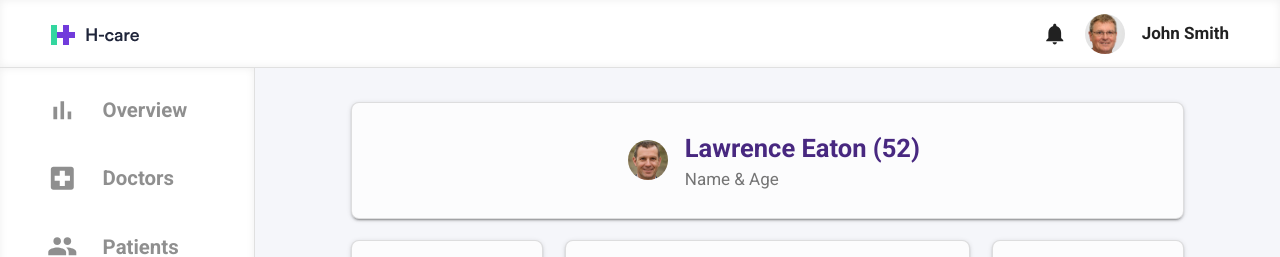
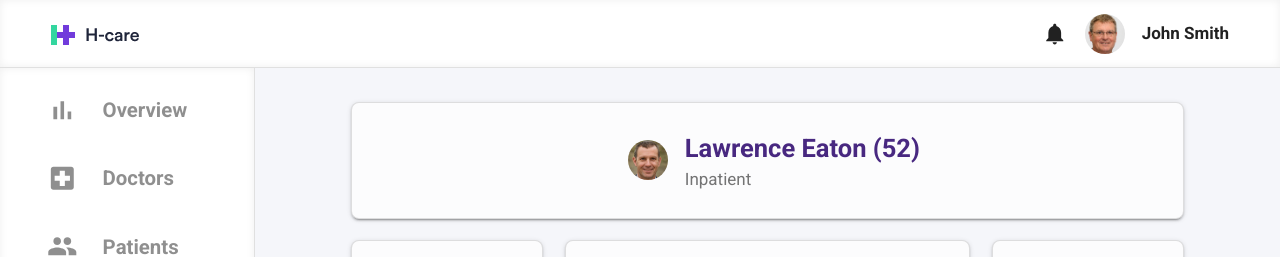
Before and after one commit to JetBoom/healthcare-ui-demo, a React (Create React App) app: page /patients/1 in a window 1280 px wide. Shown: the top 257 px of the page. Built offline with nearby package versions, Linux system fonts and the light colour scheme.

Commit message:
Add a inpatient/outpatient chart

```diff
--- a/public/testdata/patients.json
+++ b/public/testdata/patients.json
@@ -5,6 +5,7 @@
     "department": "Neurology",
     "avatarUrl": "/testcontent/pfp5.jpg",
     "treatmentCosts": 2100,
+    "status": "Inpatient",
     "age": 54
   },
   {
@@ -13,6 +14,7 @@
     "department": "Neurology",
     "avatarUrl": "/testcontent/pfp4.jpg",
     "treatmentCosts": 2700,
+    "status": "Inpatient",
     "age": 52
   },
   {
@@ -21,6 +23,7 @@
     "department": "Cardiology",
     "avatarUrl": "/testcontent/pfp6.jpg",
     "treatmentCosts": 1500,
+    "status": "Inpatient",
     "age": 32
   },
   {
@@ -29,6 +32,7 @@
     "department": "Cardiology",
     "avatarUrl": "/testcontent/pfp6.jpg",
     "treatmentCosts": 800,
+    "status": "Inpatient",
     "age": 36
   },
   {
@@ -37,6 +41,7 @@
     "department": "Cardiology",
     "avatarUrl": "/testcontent/pfp1.jpg",
     "treatmentCosts": 900,
+    "status": "Inpatient",
     "age": 30
   },
   {
@@ -45,6 +50,7 @@
     "department": "Neurology",
     "avatarUrl": "/testcontent/pfp3.jpg",
     "treatmentCosts": 500,
+    "status": "Inpatient",
     "age": 46
   },
   {
@@ -53,6 +59,7 @@
     "department": "Neurology",
     "avatarUrl": "/testcontent/pfp3.jpg",
     "treatmentCosts": 2500,
+    "status": "Inpatient",
     "age": 56
   },
   {
@@ -61,6 +68,7 @@
     "department": "Surgery",
     "avatarUrl": "/testcontent/pfp6.jpg",
     "treatmentCosts": 2500,
+    "status": "Inpatient",
     "age": 50
   },
   {
@@ -69,6 +77,7 @@
     "department": "Cardiology",
     "avatarUrl": "/testcontent/pfp5.jpg",
     "treatmentCosts": 4000,
+    "status": "Inpatient",
     "age": 20
   },
   {
@@ -77,6 +86,7 @@
     "department": "Cardiology",
     "avatarUrl": "/testcontent/pfp7.jpg",
     "treatmentCosts": 12000,
+    "status": "Inpatient",
     "age": 26
   },
   {
@@ -85,6 +95,7 @@
     "department": "Cardiology",
     "avatarUrl": "/testcontent/pfp1.jpg",
     "treatmentCosts": 2500,
+    "status": "Inpatient",
     "age": 44
   },
   {
@@ -93,6 +104,7 @@
     "department": "Neurology",
     "avatarUrl": "/testcontent/pfp1.jpg",
     "treatmentCosts": 2500,
+    "status": "Outpatient",
     "age": 35
   },
   {
@@ -101,6 +113,7 @@
     "department": "Surgery",
     "avatarUrl": "/testcontent/pfp6.jpg",
     "treatmentCosts": 2500,
+    "status": "Inpatient",
     "age": 32
   },
   {
@@ -109,6 +122,7 @@
     "department": "Cardiology",
     "avatarUrl": "/testcontent/pfp4.jpg",
     "treatmentCosts": 656,
+    "status": "Outpatient",
     "age": 25
   },
   {
@@ -117,6 +131,7 @@
     "department": "Cardiology",
     "avatarUrl": "/testcontent/pfp5.jpg",
     "treatmentCosts": 1440,
+    "status": "Inpatient",
     "age": 28
   },
   {
@@ -125,6 +140,7 @@
     "department": "Cardiology",
     "avatarUrl": "/testcontent/pfp2.jpg",
     "treatmentCosts": 2500,
+    "status": "Inpatient",
     "age": 55
   },
   {
@@ -133,6 +149,7 @@
     "department": "Cardiology",
     "avatarUrl": "/testcontent/pfp7.jpg",
     "treatmentCosts": 2500,
+    "status": "Inpatient",
     "age": 18
   },
   {
@@ -141,6 +158,7 @@
     "department": "Surgery",
     "avatarUrl": "/testcontent/pfp4.jpg",
     "treatmentCosts": 2500,
+    "status": "Outpatient",
     "age": 57
   },
   {
@@ -149,6 +167,7 @@
     "department": "Surgery",
     "avatarUrl": "/testcontent/pfp3.jpg",
     "treatmentCosts": 6540,
+    "status": "Inpatient",
     "age": 19
   },
   {
@@ -157,6 +176,7 @@
     "department": "Surgery",
     "avatarUrl": "/testcontent/pfp4.jpg",
     "treatmentCosts": 7546,
+    "status": "Inpatient",
     "age": 18
   },
   {
@@ -165,6 +185,7 @@
     "department": "Neurology",
     "avatarUrl": "/testcontent/pfp2.jpg",
     "treatmentCosts": 14342,
+    "status": "Inpatient",
     "age": 44
   },
   {
@@ -173,6 +194,7 @@
     "department": "Neurology",
     "avatarUrl": "/testcontent/pfp6.jpg",
     "treatmentCosts": 1321,
+    "status": "Inpatient",
     "age": 46
   },
   {
@@ -181,6 +203,7 @@
     "department": "Cardiology",
     "avatarUrl": "/testcontent/pfp4.jpg",
     "treatmentCosts": 0,
+    "status": "Inpatient",
     "age": 24
   },
   {
@@ -189,6 +212,7 @@
     "department": "Surgery",
     "avatarUrl": "/testcontent/pfp5.jpg",
     "treatmentCosts": 6465,
+    "status": "Outpatient",
     "age": 34
   },
   {
@@ -197,6 +221,7 @@
     "department": "Cardiology",
     "avatarUrl": "/testcontent/pfp5.jpg",
     "treatmentCosts": 1685,
+    "status": "Outpatient",
     "age": 54
   },
   {
@@ -205,6 +230,7 @@
     "department": "Neurology",
     "avatarUrl": "/testcontent/pfp7.jpg",
     "treatmentCosts": 0,
+    "status": "Outpatient",
     "age": 54
   },
   {
@@ -213,6 +239,7 @@
     "department": "Surgery",
     "avatarUrl": "/testcontent/pfp5.jpg",
     "treatmentCosts": 6456,
+    "status": "Inpatient",
     "age": 43
   },
   {
@@ -221,6 +248,7 @@
     "department": "Surgery",
     "avatarUrl": "/testcontent/pfp7.jpg",
     "treatmentCosts": 1234,
+    "status": "Inpatient",
     "age": 33
   },
   {
@@ -229,6 +257,7 @@
     "department": "Surgery",
     "avatarUrl": "/testcontent/pfp2.jpg",
     "treatmentCosts": 4232,
+    "status": "Outpatient",
     "age": 41
   },
   {
@@ -237,6 +266,7 @@
     "department": "Surgery",
     "avatarUrl": "/testcontent/pfp1.jpg",
     "treatmentCosts": 1433,
+    "status": "Inpatient",
     "age": 25
   },
   {
@@ -245,6 +275,7 @@
     "department": "Cardiology",
     "avatarUrl": "/testcontent/pfp6.jpg",
     "treatmentCosts": 2500,
+    "status": "Inpatient",
     "age": 33
   },
   {
@@ -253,6 +284,7 @@
     "department": "Neurology",
     "avatarUrl": "/testcontent/pfp6.jpg",
     "treatmentCosts": 2500,
+    "status": "Inpatient",
     "age": 43
   },
   {
@@ -261,6 +293,7 @@
     "department": "Surgery",
     "avatarUrl": "/testcontent/pfp2.jpg",
     "treatmentCosts": 1233,
+    "status": "Inpatient",
     "age": 24
   },
   {
@@ -269,6 +302,7 @@
     "department": "Cardiology",
     "avatarUrl": "/testcontent/pfp2.jpg",
     "treatmentCosts": 7445,
+    "status": "Inpatient",
     "age": 31
   },
   {
@@ -277,6 +311,7 @@
     "department": "Surgery",
     "avatarUrl": "/testcontent/pfp7.jpg",
     "treatmentCosts": 4324,
+    "status": "Outpatient",
     "age": 31
   },
   {
@@ -285,6 +320,7 @@
     "department": "Cardiology",
     "avatarUrl": "/testcontent/pfp2.jpg",
     "treatmentCosts": 2313,
+    "status": "Inpatient",
     "age": 26
   },
   {
@@ -293,6 +329,7 @@
     "department": "Neurology",
     "avatarUrl": "/testcontent/pfp4.jpg",
     "treatmentCosts": 5234,
+    "status": "Outpatient",
     "age": 42
   },
   {
@@ -301,6 +338,7 @@
     "department": "Neurology",
     "avatarUrl": "/testcontent/pfp7.jpg",
     "treatmentCosts": 2500,
+    "status": "Outpatient",
     "age": 55
   },
   {
@@ -309,6 +347,7 @@
     "department": "Cardiology",
     "avatarUrl": "/testcontent/pfp1.jpg",
     "treatmentCosts": 2500,
+    "status": "Inpatient",
     "age": 44
   },
   {
@@ -317,6 +356,7 @@
     "department": "Surgery",
     "avatarUrl": "/testcontent/pfp4.jpg",
     "treatmentCosts": 2500,
+    "status": "Inpatient",
     "age": 47
   },
   {
@@ -325,6 +365,7 @@
     "department": "Cardiology",
     "avatarUrl": "/testcontent/pfp3.jpg",
     "treatmentCosts": 2500,
+    "status": "Outpatient",
     "age": 26
   },
   {
@@ -333,6 +374,7 @@
     "department": "Cardiology",
     "avatarUrl": "/testcontent/pfp5.jpg",
     "treatmentCosts": 2500,
+    "status": "Inpatient",
     "age": 41
   },
   {
@@ -341,6 +383,7 @@
     "department": "Surgery",
     "avatarUrl": "/testcontent/pfp7.jpg",
     "treatmentCosts": 2500,
+    "status": "Inpatient",
     "age": 18
   },
   {
@@ -349,6 +392,7 @@
     "department": "Cardiology",
     "avatarUrl": "/testcontent/pfp2.jpg",
     "treatmentCosts": 2500,
+    "status": "Outpatient",
     "age": 41
   },
   {
@@ -357,6 +401,7 @@
     "department": "Cardiology",
     "avatarUrl": "/testcontent/pfp5.jpg",
     "treatmentCosts": 2500,
+    "status": "Outpatient",
     "age": 57
   },
   {
@@ -365,6 +410,7 @@
     "department": "Surgery",
     "avatarUrl": "/testcontent/pfp5.jpg",
     "treatmentCosts": 2500,
+    "status": "Inpatient",
     "age": 52
   },
   {
@@ -373,6 +419,7 @@
     "department": "Cardiology",
     "avatarUrl": "/testcontent/pfp7.jpg",
     "treatmentCosts": 2500,
+    "status": "Outpatient",
     "age": 27
   },
   {
@@ -381,6 +428,7 @@
     "department": "Neurology",
     "avatarUrl": "/testcontent/pfp3.jpg",
     "treatmentCosts": 2500,
+    "status": "Inpatient",
     "age": 42
   },
   {
@@ -389,6 +437,7 @@
     "department": "Neurology",
     "avatarUrl": "/testcontent/pfp2.jpg",
     "treatmentCosts": 2500,
+    "status": "Inpatient",
     "age": 33
   },
   {
@@ -397,6 +446,7 @@
     "department": "Neurology",
     "avatarUrl": "/testcontent/pfp2.jpg",
     "treatmentCosts": 2500,
+    "status": "Inpatient",
     "age": 51
   },
   {
@@ -405,6 +455,7 @@
     "department": "Neurology",
     "avatarUrl": "/testcontent/pfp4.jpg",
     "treatmentCosts": 3412,
+    "status": "Outpatient",
     "age": 36
   },
   {
@@ -413,6 +464,7 @@
     "department": "Surgery",
     "avatarUrl": "/testcontent/pfp7.jpg",
     "treatmentCosts": 2500,
+    "status": "Inpatient",
     "age": 38
   },
   {
@@ -421,6 +473,7 @@
     "department": "Cardiology",
     "avatarUrl": "/testcontent/pfp2.jpg",
     "treatmentCosts": 2500,
+    "status": "Inpatient",
     "age": 33
   },
   {
@@ -429,6 +482,7 @@
     "department": "Cardiology",
     "avatarUrl": "/testcontent/pfp3.jpg",
     "treatmentCosts": 2500,
+    "status": "Outpatient",
     "age": 57
   },
   {
@@ -437,6 +491,7 @@
     "department": "Cardiology",
     "avatarUrl": "/testcontent/pfp3.jpg",
     "treatmentCosts": 2500,
+    "status": "Inpatient",
     "age": 31
   }
 ]
--- a/src/pages/overview/OverviewPage.js
+++ b/src/pages/overview/OverviewPage.js
@@ -13,9 +13,11 @@ import SimpleCardInfo from 'components/SimpleCardInfo'
 
 
 OverviewPage.propTypes = {
-  /** Demographics object */
+  /** Demographics tally object */
   demographics: PropTypes.object.isRequired,
-  /** Departments object */
+  /** Status tally object */
+  statuses: PropTypes.object.isRequired,
+  /** Departments tally object */
   departments: PropTypes.object.isRequired,
   /** Average treatment cost of all patients. */
   avgTreatmentCost: PropTypes.number.isRequired,
@@ -31,6 +33,7 @@ OverviewPage.propTypes = {
 export default function OverviewPage(props) {
   const {
     demographics,
+    statuses,
     departments,
     avgTreatmentCost,
     totalPatients,
@@ -40,7 +43,7 @@ export default function OverviewPage(props) {
 
   const { palette } = useTheme()
 
-  const genderChartOptions = useMemo(() => ({
+  const demographicsChartOptions = useMemo(() => ({
     title: { text: undefined },
     chart: {
       height: 200,
@@ -102,6 +105,37 @@ export default function OverviewPage(props) {
     }
   }, []) // eslint-disable-line react-hooks/exhaustive-deps
 
+  const statusChartOptions = useMemo(() => ({
+    title: { text: undefined },
+    chart: {
+      height: 200,
+      backgroundColor: 'transparent',
+    },
+    plotOptions: {
+      pie: {
+        allowPointSelect: true,
+        cursor: 'pointer',
+        startAngle: -90,
+        endAngle: 90,
+        center: ['50%', '100%'],
+        size: '150%',
+        dataLabels: {
+          enabled: false,
+        },
+        showInLegend: true,
+      },
+    },
+    series: [{
+      type: 'pie',
+      innerSize: '50%',
+      name: 'Patients',
+      data: [
+        { y: statuses.Inpatient, name: 'Inpatient', color: palette.primary.main },
+        { y: statuses.Outpatient, name: 'Outpatient', color: palette.secondary.main }
+      ]
+    }]
+  }), [demographics]) // eslint-disable-line react-hooks/exhaustive-deps
+
   return (
     <Page>
       <InfoCardGrid>
@@ -158,7 +192,17 @@ export default function OverviewPage(props) {
           </InfoCardHeader>
           <HighchartsReact
             highcharts={Highcharts}
-            options={genderChartOptions}
+            options={demographicsChartOptions}
+          />
+        </InfoCard>
+
+        <InfoCard size="sm">
+          <InfoCardHeader>
+            <InfoCardTitle>Patients by Status</InfoCardTitle>
+          </InfoCardHeader>
+          <HighchartsReact
+            highcharts={Highcharts}
+            options={statusChartOptions}
           />
         </InfoCard>
       </InfoCardGrid>
--- a/src/pages/patients/PatientPage.js
+++ b/src/pages/patients/PatientPage.js
@@ -28,7 +28,7 @@ export default function PatientPage({ patient }) {
         <InfoCard size="xl">
           <SimpleCardInfo
             data={`${patient.name} (${patient.age})`}
-            text="Name & Age"
+            text={patient.status}
             icon={<Avatar size="large" src={patient.avatarUrl} />}
             iconColor="transparent"
           />
--- a/src/pages/patients/PatientsListPage.js
+++ b/src/pages/patients/PatientsListPage.js
@@ -45,6 +45,12 @@ export default function PatientsListPage({ patients }) {
       right: true,
     },
     {
+      name: 'Status',
+      selector: (row) => row.status,
+      sortable: true,
+      right: true,
+    },
+    {
       name: 'Department',
       selector: (row) => row.department,
       sortable: true,
```
Also changed, not shown: src/routes/overview/OverviewRoute.js (+6 -2 lines).
